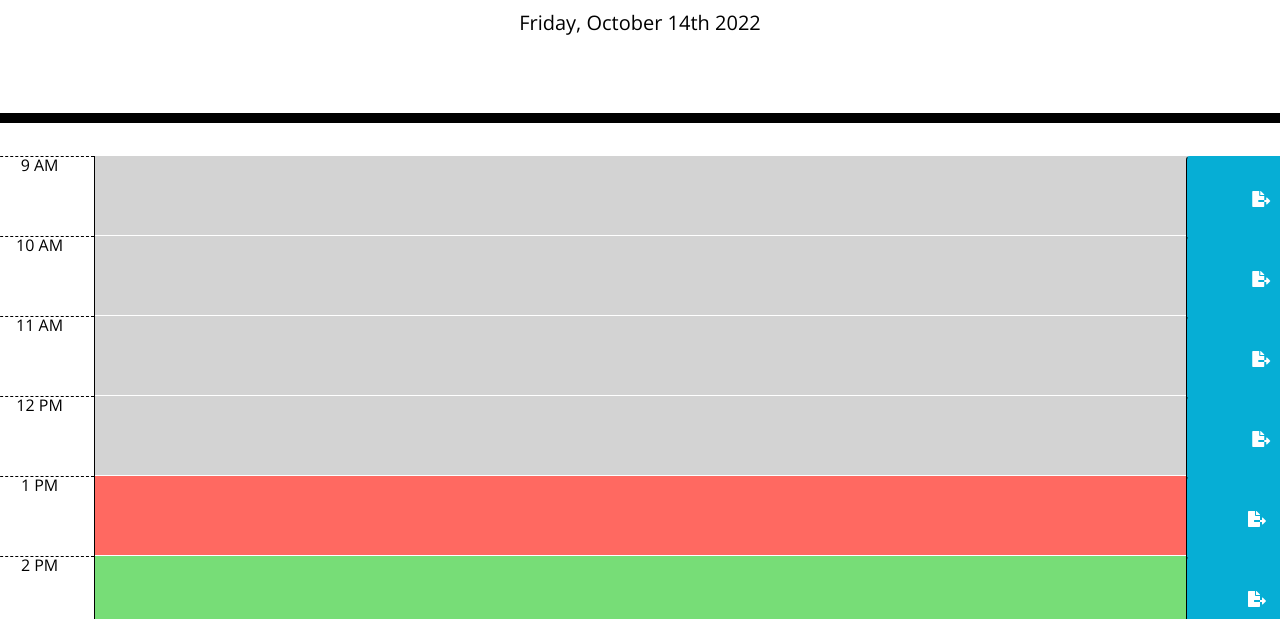
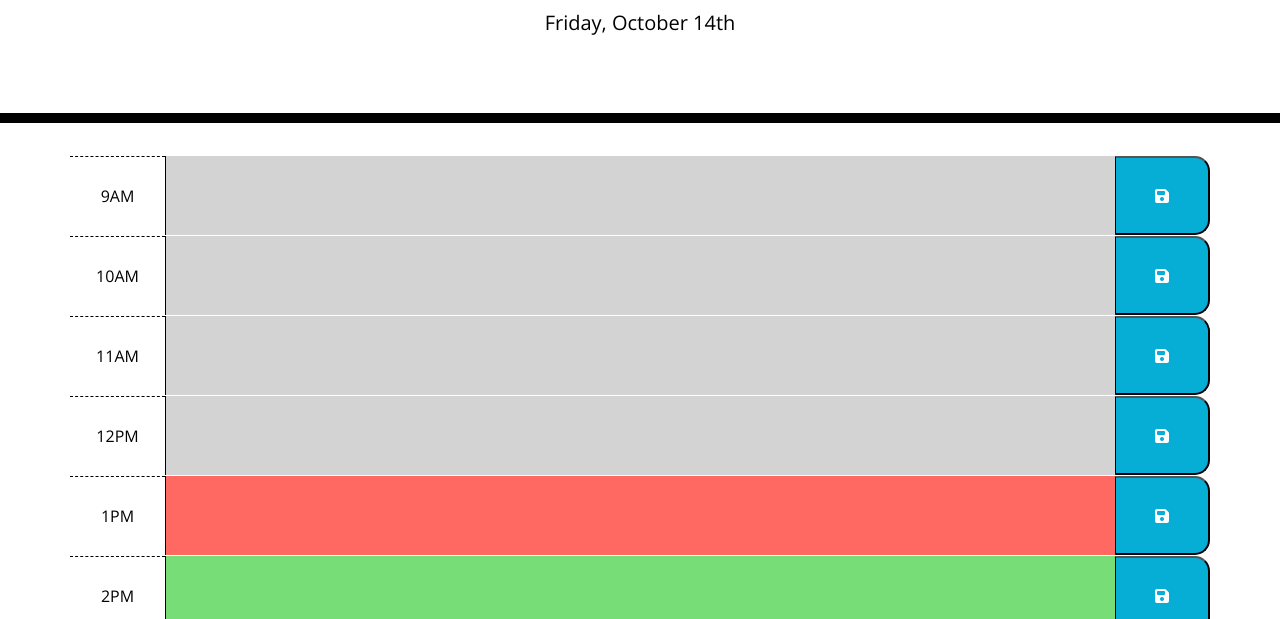
Before and after one commit to jrettinger/work-day-scheduler, a plain HTML site: page index.html in a window 1280 px wide. Shown: the part 181-800 px from the top of the page. Drawn offline with nearby package versions, Linux system fonts and the light colour scheme; files that its build step writes are made by us from their sources.

Commit message:
added new script.js

```diff
--- a/assets/js/script.js
+++ b/assets/js/script.js
@@ -1,51 +1,110 @@
-// Display Current Date
-var todayDate = moment().format('dddd, MMMM Do YYYY');
-$("#currentDay").html(todayDate);
+const LS_KEY = "schedules";
 
-$(document).ready(function () {
-    // saveBtn click listener
-  $(".saveBtn").on("click", function () {
-    var text = $(this).siblings(".description").val();
-    var time = $(this).parent().attr("id");
-// Savesin local storage
-      localStorage.setItem(time, text);
-    })
+function updateDateInfo() {
+  let today = moment().format("dddd, MMMM Do");
+  $("#currentDay").text(today);
+}
 
-    function timeTracker() {
-        //Gets current time
-        var timeNow = moment().hour();
-    // Loops over the time blocks
-          $(".time-block").each(function () {
-          var blockTime = parseInt($(this).attr("id").split("hour")[1]);
-    // Checks the current time and adds classes for backgrounds based off time
-            if (blockTime < timeNow) {
-                $(this).removeClass("future");
-                $(this).removeClass("present");
-                $(this).addClass("past");
-            }
-            else if (blockTime === timeNow) {
-                $(this).removeClass("past");
-                $(this).removeClass("future");
-                $(this).addClass("present");
-            }
-            else {
-                $(this).removeClass("present");
-                $(this).removeClass("past");
-                $(this).addClass("future");
+function getHourStatus(hour) {
+  let hourObj = {
+    "9AM": 9,
+    "10AM": 10,
+    "11AM": 11,
+    "12PM": 12,
+    "1PM": 13,
+    "2PM": 14,
+    "3PM": 15,
+    "4PM": 16,
+    "5PM": 17,
+  };
+  hour = hourObj[hour];
+  let currentHour = +moment().format("k");
+  if (hour < currentHour) {
+    return "past";
+  } else if (hour === currentHour) {
+    return "present";
+  } else {
+    return "future";
+  }
+}
 
-            }
-        })
-    }
+function getFromLS() {
+  const data = localStorage.getItem(LS_KEY);
+  if (!data) {
+    let obj = {
+      "9AM": "",
+      "10AM": "",
+      "11AM": "",
+      "12PM": "",
+      "1PM": "",
+      "2PM": "",
+      "3PM": "",
+      "4PM": "",
+      "5PM": "",
+    };
+    localStorage.setItem(LS_KEY, JSON.stringify(obj));
+    return obj;
+  } else {
+    return JSON.parse(data);
+  }
+}
 
-    $("#hour9 .description").val(localStorage.getItem("hour9"));
-    $("#hour10 .description").val(localStorage.getItem("hour10"));
-    $("#hour11 .description").val(localStorage.getItem("hour11"));
-    $("#hour12 .description").val(localStorage.getItem("hour12"));
-    $("#hour13 .description").val(localStorage.getItem("hour13"));
-    $("#hour14 .description").val(localStorage.getItem("hour14"));
-    $("#hour15 .description").val(localStorage.getItem("hour15"));
-    $("#hour16 .description").val(localStorage.getItem("hour16"));
-    $("#hour17 .description").val(localStorage.getItem("hour17"));
+function saveToLS() {
+  let hourElement = $(this).siblings()[0];
+  let hour = $(hourElement).text();
+  let descElement = $(this).siblings()[1];
+  let desc = $(descElement).val();
+  let dataFromLS = getFromLS();
+  dataFromLS[hour] = desc;
+  localStorage.setItem(LS_KEY, JSON.stringify(dataFromLS));
+}
 
-    timeTracker();
-    })
+function createSingleBlock(hour) {
+  let div = document.createElement("div");
+  $(div).addClass("time-block row");
+  let hourDiv = document.createElement("div");
+  $(hourDiv).addClass(
+    "hour col-md-1 justify-content-center align-items-center d-flex"
+  );
+  $(hourDiv).text(hour);
+  let desc = document.createElement("textarea");
+  $(desc).addClass("description col-md-10");
+  $(desc).addClass(getHourStatus(hour));
+  $(desc).attr("id", hour);
+  let saveBtn = document.createElement("button");
+  $(saveBtn).addClass("saveBtn col-md-1");
+  $(saveBtn).html("<i class='fa-solid fa-floppy-disk'></i>");
+  $(saveBtn).click(saveToLS);
+  $(div).append(hourDiv, desc, saveBtn);
+  return div;
+}
+
+function createTimeBlocks() {
+  let workHours = [
+    "9AM",
+    "10AM",
+    "11AM",
+    "12PM",
+    "1PM",
+    "2PM",
+    "3PM",
+    "4PM",
+    "5PM",
+  ];
+  workHours.forEach((hour) => $(".container").append(createSingleBlock(hour)));
+}
+
+function populateTimeBlocks() {
+  let data = getFromLS();
+  for (let block in data) {
+    $("#" + block).text(data[block]);
+  }
+}
+
+function main() {
+  updateDateInfo();
+  createTimeBlocks();
+  populateTimeBlocks();
+}
+
+$(document).ready(main);
--- a/index.html
+++ b/index.html
@@ -10,16 +10,16 @@
     />
     <link
       rel="stylesheet"
-    href="https://use.fontawesome.com/releases/v5.8.1/css/all.css"
-    integrity="sha384-50oBUHEmvpQ+1lW4y57PTFmhCaXp0ML5d60M1M7uH2+nqUivzIebhndOJK28anvf"
+      href="https://cdnjs.cloudflare.com/ajax/libs/font-awesome/6.2.0/css/all.min.css"
+      integrity="sha512-xh6O/CkQoPOWDdYTDqeRdPCVd1SpvCA9XXcUnZS2FmJNp1coAFzvtCN9BmamE+4aHK8yyUHUSCcJHgXloTyT2A=="
       crossorigin="anonymous"
+      referrerpolicy="no-referrer"
     />
     <link
       href="https://fonts.googleapis.com/css?family=Open+Sans&display=swap"
       rel="stylesheet"
     />
-    <link rel="stylesheet" href="./assets/css/style.css" />
-
+    <link rel="stylesheet" href="style.css" />
     <title>Work Day Scheduler</title>
   </head>
 
@@ -29,85 +29,12 @@
       <p class="lead">A simple calendar app for scheduling your work day</p>
       <p id="currentDay" class="lead"></p>
     </header>
-    <div id="container">
+    <div class="container">
       <!-- Timeblocks go here -->
-      <!-- The Work Day Starts at 9AM -->
-      <div id="hour9" class="row time-block">
-        <div class="col-md-1 hour">9 AM</div>
-        <textarea class="col-md-10"></textarea>
-        <button class="btn saveBtn col-1">
-          <i class="fas fa-file-export"></i>
-        </button>
     </div>
-
-      <div id="hour10" class="row time-block">
-        <div class="col-md-1 hour">10 AM</div>
-        <textarea class="col-md-10"></textarea>
-        <button class="btn saveBtn col-1">
-          <i class="fas fa-file-export"></i>
-        </button>
-      </div>
-
-      <div id="hour11" class="row time-block">
-        <div class="col-md-1 hour">11 AM</div>
-        <textarea class="col-md-10"></textarea>
-        <button class="btn saveBtn col-md-1">
-          <i class="fas fa-file-export"></i>
-        </button>
-      </div>
-
-      <div id="hour12" class="row time-block">
-        <div class="col-md-1 hour">12 PM</div>
-        <textarea class="col-md-10"></textarea>
-        <button class="btn saveBtn col-1">
-          <i class="fas fa-file-export"></i>
-        </button>
-      </div>
-
-		<div id="hour13" class="row time-block">
-      <div class="col-md-1 hour">1 PM</div>
-      <textarea class="col-md-10"></textarea>
-      <button class="btn saveBtn col-1">
-        <i class="fas fa-file-export"></i>
-      </button>
-    </div>
-
-    <div id="hour14" class="row time-block">
-      <div class="col-md-1 hour">2 PM</div>
-      <textarea class="col-md-10"></textarea>
-      <button class="btn saveBtn col-1">
-        <i class="fas fa-file-export"></i>
-      </button>
-    </div>
-
-    <div id="hour15" class="row time-block">
-      <div class="col-md-1 hour">3 PM</div>
-      <textarea class="col-md-10"></textarea>
-      <button class="btn saveBtn col-1">
-        <i class="fas fa-file-export"></i>
-      </button>
-    </div>
-
-    <div id="hour16" class="row time-block">
-      <div class="col-md-1 hour">4 PM</div>
-      <textarea class="col-md-10"></textarea>
-      <button class="btn saveBtn col-1">
-        <i class="fas fa-file-export"></i>
-      </button>
-    </div>
-
-    <div id="hour17" class="row time-block">
-      <div class="col-md-1 hour">5 PM</div>
-      <textarea class="col-md-10"></textarea>
-      <button class="btn saveBtn col-1">
-        <i class="fas fa-file-export"></i>
-      </button>
-    </div>
-
 
     <script src="https://code.jquery.com/jquery-3.4.1.min.js"></script>
     <script src="https://cdnjs.cloudflare.com/ajax/libs/moment.js/2.24.0/moment.min.js"></script>
     <script src='./assets/js/script.js'></script>
-
   </body>
 </html>
```
Lines whose indentation alone changed are shown as unchanged.
